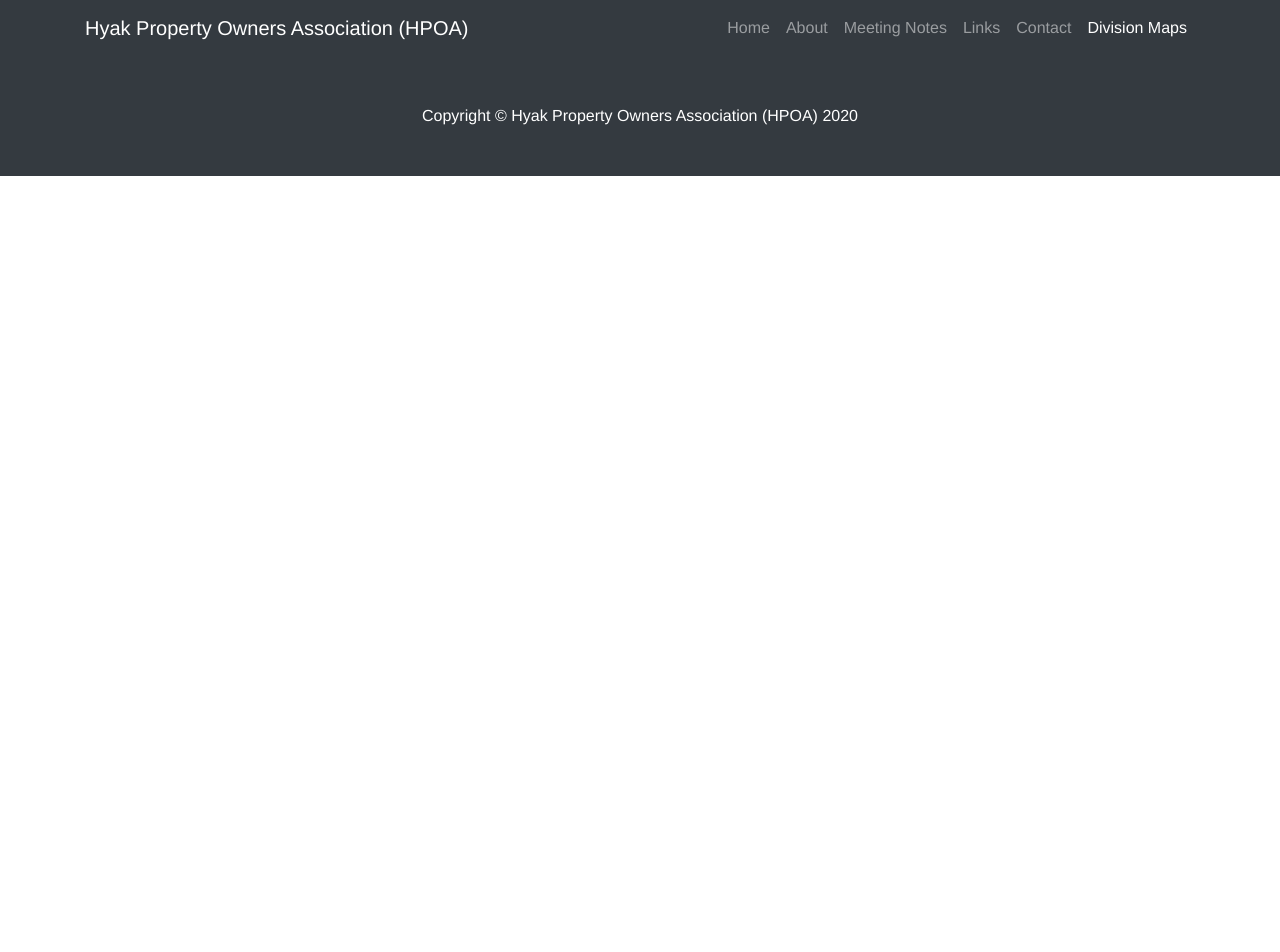
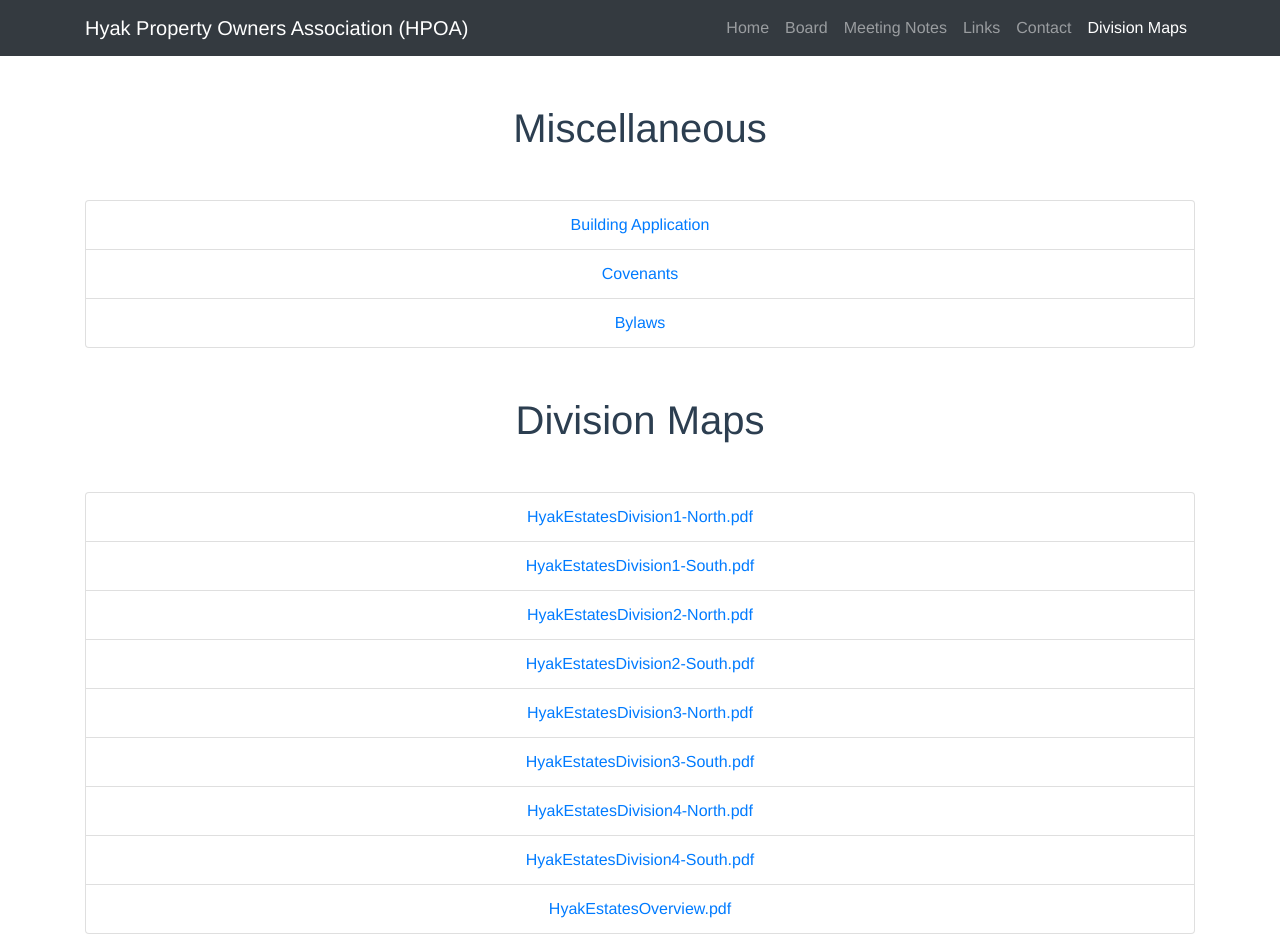
Before and after one commit to TheGauntt/hyak.life, a Vue app: page /division_maps in a window 1280 px wide. Shown: the top 952 px of the page. Before the commit the page ends 800 px from the top, so only its background shows below. Built offline with nearby package versions, Linux system fonts and the light colour scheme.

Commit message:
Original ask

```diff
--- a/src/components/HyakHeader.vue
+++ b/src/components/HyakHeader.vue
@@ -24,9 +24,9 @@
             </li>
           </router-link>
 
-          <router-link to="/about">
+          <router-link to="/board">
             <li class="nav-item">
-              <span class="nav-link">About</span>
+              <span class="nav-link">Board</span>
             </li>
           </router-link>
 
--- a/src/router/index.ts
+++ b/src/router/index.ts
@@ -11,16 +11,38 @@ const routes = [
     component: Home
   },
   {
-    path: "/about",
-    name: "about",
+    path: "/board",
+    name: "board",
     component: () =>
-      import(/* webpackChunkName: "about" */ "../views/About.vue")
+      import(/* webpackChunkName: "board" */ "../views/Board.vue")
   },
   {
     path: "/meeting_notes",
     name: "meeting notes",
     component: () =>
-      import(/* webpackChunkName: "about" */ "../views/MeetingNotes.vue")
+      import(
+        /* webpackChunkName: "meeting_notes" */ "../views/MeetingNotes.vue"
+      )
+  },
+  {
+    path: "/links",
+    name: "links",
+    component: () =>
+      import(/* webpackChunkName: "links" */ "../views/Links.vue")
+  },
+  {
+    path: "/contact",
+    name: "contact",
+    component: () =>
+      import(/* webpackChunkName: "contact" */ "../views/Contact.vue")
+  },
+  {
+    path: "/division_maps",
+    name: "division maps",
+    component: () =>
+      import(
+        /* webpackChunkName: "division_maps" */ "../views/DivisionMaps.vue"
+      )
   }
 ];
 
--- a/src/views/About.vue
+++ /dev/null
@@ -1,24 +0,0 @@
-<template>
-  <!-- Page Content -->
-  <div class="container">
-    <!-- Introduction Row -->
-    <!-- <h1 class="my-4">About Us
-		<small>It's Nice to Meet You!</small>
-    </h1>-->
-
-    <!-- Team Members Row -->
-    <div class="row">
-      <div class="col-lg-12">
-        <h2 class="my-4 text-primary">HPOA Board</h2>
-      </div>
-      <div class="col-lg-4 col-sm-6 text-center mb-4">
-        <h3>Betsy Bankson</h3>
-        <p>HPOA President</p>
-      </div>
-      <div class="col-lg-4 col-sm-6 text-center mb-4">
-        <h3>Sally Bankson</h3>
-        <p>Makes delicious food</p>
-      </div>
-    </div>
-  </div>
-</template>
--- /dev/null
+++ b/src/views/Board.vue
@@ -0,0 +1,26 @@
+<template>
+  <!-- Page Content -->
+  <div class="container">
+    <!-- Introduction Row -->
+    <!-- <h1 class="my-4">About Us
+		<small>It's Nice to Meet You!</small>
+    </h1>-->
+
+    <!-- Team Members Row -->
+    <div class="row">
+      <div class="col-lg-12">
+        <h2 class="my-4">HPOA Board</h2>
+
+        <div>
+          <p>Michael James</p>
+          <p>Patti Holman</p>
+          <p>Scott Burbridge</p>
+          <p>Jim Sammet</p>
+          <p>Ernest Schubert</p>
+          <p>Sally Bankson</p>
+          <p>Betsy Bankson</p>
+        </div>
+      </div>
+    </div>
+  </div>
+</template>
--- a/src/views/Contact.vue
+++ b/src/views/Contact.vue
@@ -1,23 +1,48 @@
 <template>
-  <!-- Page Content -->
   <div class="container">
-    <!-- Introduction Row -->
-    <!-- <h1 class="my-4">About Us
-		<small>It's Nice to Meet You!</small>
-    </h1>-->
+    <div class="row">
+      <div class="col-lg-12 text-center">
+        <h1 class="mt-5">Contact Us</h1>
 
-    <!-- Team Members Row -->
-    <div class="row">
-      <div class="col-lg-12">
-        <h2 class="my-4">HPOA Board</h2>
-      </div>
-      <div class="col-lg-4 col-sm-6 text-center mb-4">
-        <h3>Betsy Bankson</h3>
-        <p>HPOA President</p>
-      </div>
-      <div class="col-lg-4 col-sm-6 text-center mb-4">
-        <h3>Sally Bankson</h3>
-        <p>Makes delicious food</p>
+        <div class="container mt-5">
+          <div class="row">
+            <div class="col-lg-4">
+              <div class="card mb-3 border border-info">
+                <div class="card-body">
+                  <h4 class="card-title">Mail</h4>
+
+                  <p>
+                    HPOA
+                    <br />PO Box 120
+                    <br />Snoqulamie Pass, WA 98068
+                  </p>
+                </div>
+              </div>
+            </div>
+
+            <div class="col-lg-4">
+              <div class="card mb-3 border border-primary">
+                <div class="card-body">
+                  <h4 class="card-title">Email</h4>
+
+                  <p>
+                    <a href="mailto:hpoaboard@hotmail.com">hpoaboard@hotmail.com</a>
+                  </p>
+                </div>
+              </div>
+            </div>
+
+            <div class="col-lg-4">
+              <div class="card mb-3 border border-secondary">
+                <div class="card-body">
+                  <h4 class="card-title">Phone Voicemail</h4>
+
+                  <p>425.785.6543</p>
+                </div>
+              </div>
+            </div>
+          </div>
+        </div>
       </div>
     </div>
   </div>
--- a/src/views/DivisionMaps.vue
+++ b/src/views/DivisionMaps.vue
@@ -1,23 +1,83 @@
 <template>
   <!-- Page Content -->
   <div class="container">
-    <!-- Introduction Row -->
-    <!-- <h1 class="my-4">About Us
-		<small>It's Nice to Meet You!</small>
-    </h1>-->
+    <div class="row">
+      <div class="col-lg-12 text-center">
+        <h1 class="mt-5">Miscellaneous</h1>
 
-    <!-- Team Members Row -->
-    <div class="row">
-      <div class="col-lg-12">
-        <h2 class="my-4">HPOA Board</h2>
-      </div>
-      <div class="col-lg-4 col-sm-6 text-center mb-4">
-        <h3>Betsy Bankson</h3>
-        <p>HPOA President</p>
-      </div>
-      <div class="col-lg-4 col-sm-6 text-center mb-4">
-        <h3>Sally Bankson</h3>
-        <p>Makes delicious food</p>
+        <ul class="list-group mt-5 mb-5">
+          <li class="list-group-item">
+            <a
+              href="hyak_files/misc/HPOA-Building_Application-2008.pdf"
+              target="_blank"
+            >Building Application</a>
+          </li>
+          <li class="list-group-item">
+            <a href="hyak_files/misc/HPOA_Covenants_1997.pdf" target="_blank">Covenants</a>
+          </li>
+          <li class="list-group-item">
+            <a href="hyak_files/misc/Bylaws2006.pdf" target="_blank">Bylaws</a>
+          </li>
+        </ul>
+
+        <h1 class="mt-5">Division Maps</h1>
+
+        <ul class="list-group mt-5 mb-5">
+          <li class="list-group-item">
+            <a
+              href="hyak_files/division_maps/HyakEstatesDivision1-North.pdf"
+              target="_blank"
+            >HyakEstatesDivision1-North.pdf</a>
+          </li>
+          <li class="list-group-item">
+            <a
+              href="hyak_files/division_maps/HyakEstatesDivision1-South.pdf"
+              target="_blank"
+            >HyakEstatesDivision1-South.pdf</a>
+          </li>
+          <li class="list-group-item">
+            <a
+              href="hyak_files/division_maps/HyakEstatesDivision2-North.pdf"
+              target="_blank"
+            >HyakEstatesDivision2-North.pdf</a>
+          </li>
+          <li class="list-group-item">
+            <a
+              href="hyak_files/division_maps/HyakEstatesDivision2-South.pdf"
+              target="_blank"
+            >HyakEstatesDivision2-South.pdf</a>
+          </li>
+          <li class="list-group-item">
+            <a
+              href="hyak_files/division_maps/HyakEstatesDivision3-North.pdf"
+              target="_blank"
+            >HyakEstatesDivision3-North.pdf</a>
+          </li>
+          <li class="list-group-item">
+            <a
+              href="hyak_files/division_maps/HyakEstatesDivision3-South.pdf"
+              target="_blank"
+            >HyakEstatesDivision3-South.pdf</a>
+          </li>
+          <li class="list-group-item">
+            <a
+              href="hyak_files/division_maps/HyakEstatesDivision4-North.pdf"
+              target="_blank"
+            >HyakEstatesDivision4-North.pdf</a>
+          </li>
+          <li class="list-group-item">
+            <a
+              href="hyak_files/division_maps/HyakEstatesDivision4-South.pdf"
+              target="_blank"
+            >HyakEstatesDivision4-South.pdf</a>
+          </li>
+          <li class="list-group-item">
+            <a
+              href="hyak_files/division_maps/HyakEstatesOverview.pdf"
+              target="_blank"
+            >HyakEstatesOverview.pdf</a>
+          </li>
+        </ul>
       </div>
     </div>
   </div>
--- a/src/views/Links.vue
+++ b/src/views/Links.vue
@@ -1,23 +1,55 @@
 <template>
   <!-- Page Content -->
-  <div class="container">
-    <!-- Introduction Row -->
-    <!-- <h1 class="my-4">About Us
-		<small>It's Nice to Meet You!</small>
-    </h1>-->
+  <div class="container mt-5 mb-5">
+    <h1 class="mb-3">Links</h1>
 
-    <!-- Team Members Row -->
     <div class="row">
-      <div class="col-lg-12">
-        <h2 class="my-4">HPOA Board</h2>
+      <div class="col-lg-6">
+        <p class="lead">Property Owner's Information</p>
+        <ul class="list-unstyled">
+          <li>
+            <a target="_blank" href="http://www.network54.com/Forum/487138">HPOA Forum</a>
+          </li>
+          <li>
+            <a target="_blank" href="http://www.network54.com/Forum/43339">Hyak Ski/Snowboard Forum</a>
+          </li>
+          <li>
+            <a
+              target="_blank"
+              href="http://www.snoqualmiepassfirerescue.org/"
+            >Snoqualmie Pass Fire &amp; Rescue</a>
+          </li>
+          <li>
+            <a
+              target="_blank"
+              href="http://media.wsdot.wa.gov/asxgen/audio/har/Snoq_Summit/summit.wma"
+            >WSDOT - Highway Advisory Radio</a>
+          </li>
+        </ul>
       </div>
-      <div class="col-lg-4 col-sm-6 text-center mb-4">
-        <h3>Betsy Bankson</h3>
-        <p>HPOA President</p>
-      </div>
-      <div class="col-lg-4 col-sm-6 text-center mb-4">
-        <h3>Sally Bankson</h3>
-        <p>Makes delicious food</p>
+
+      <div class="col-lg-6">
+        <p class="lead">Other Things</p>
+        <ul class="list-unstyled">
+          <li>
+            <a
+              target="_blank"
+              href="http://www.snopass.org/"
+            >Snoqualmie Pass Utility District (SPUD)</a>
+          </li>
+          <li>
+            <a
+              target="_blank"
+              href="http://www.summit-at-snoqualmie.com/"
+            >Summit at Snoqualmie Ski Resort</a>
+          </li>
+          <li>
+            <a target="_blank" href="http://hyak.net/">Hyak Ski and Snowboard Adventure</a>
+          </li>
+          <li>
+            <a target="_blank" href="http://www.parks.wa.gov/">Washington State Parks</a>
+          </li>
+        </ul>
       </div>
     </div>
   </div>
```
